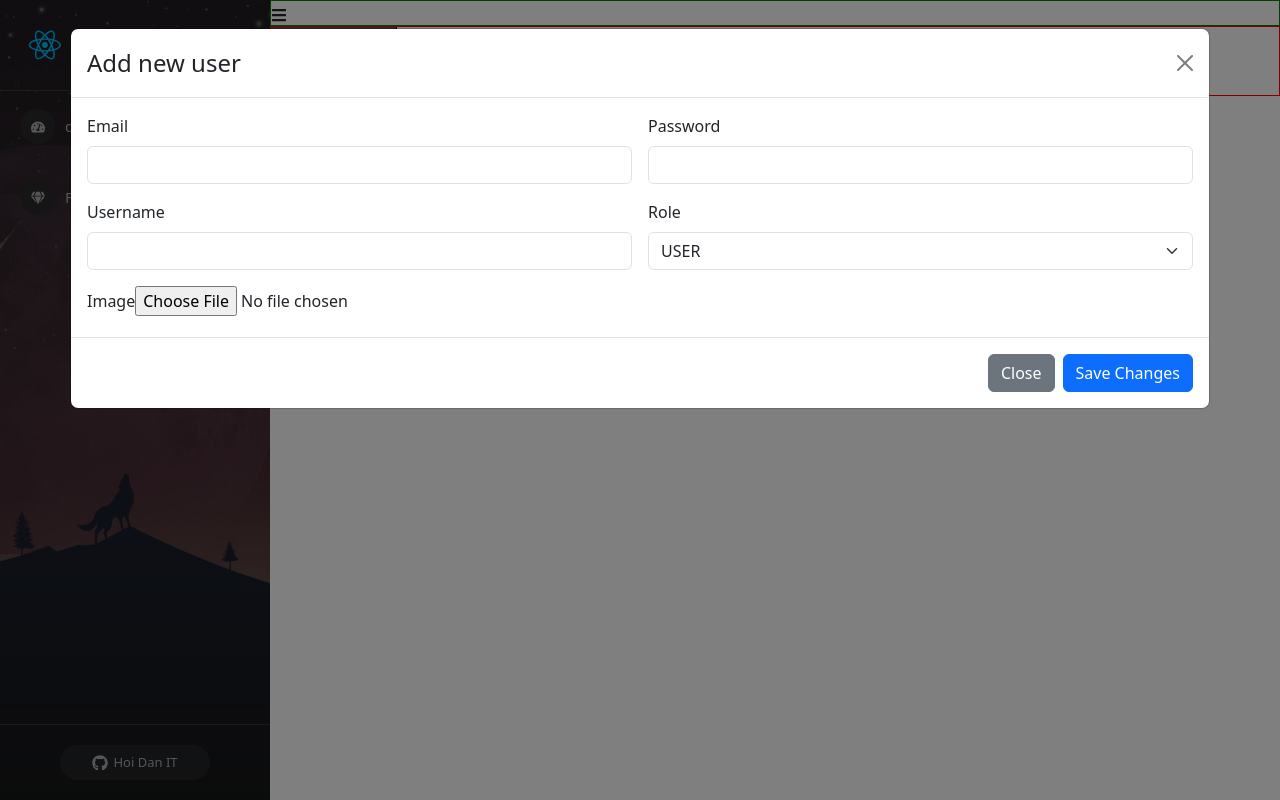
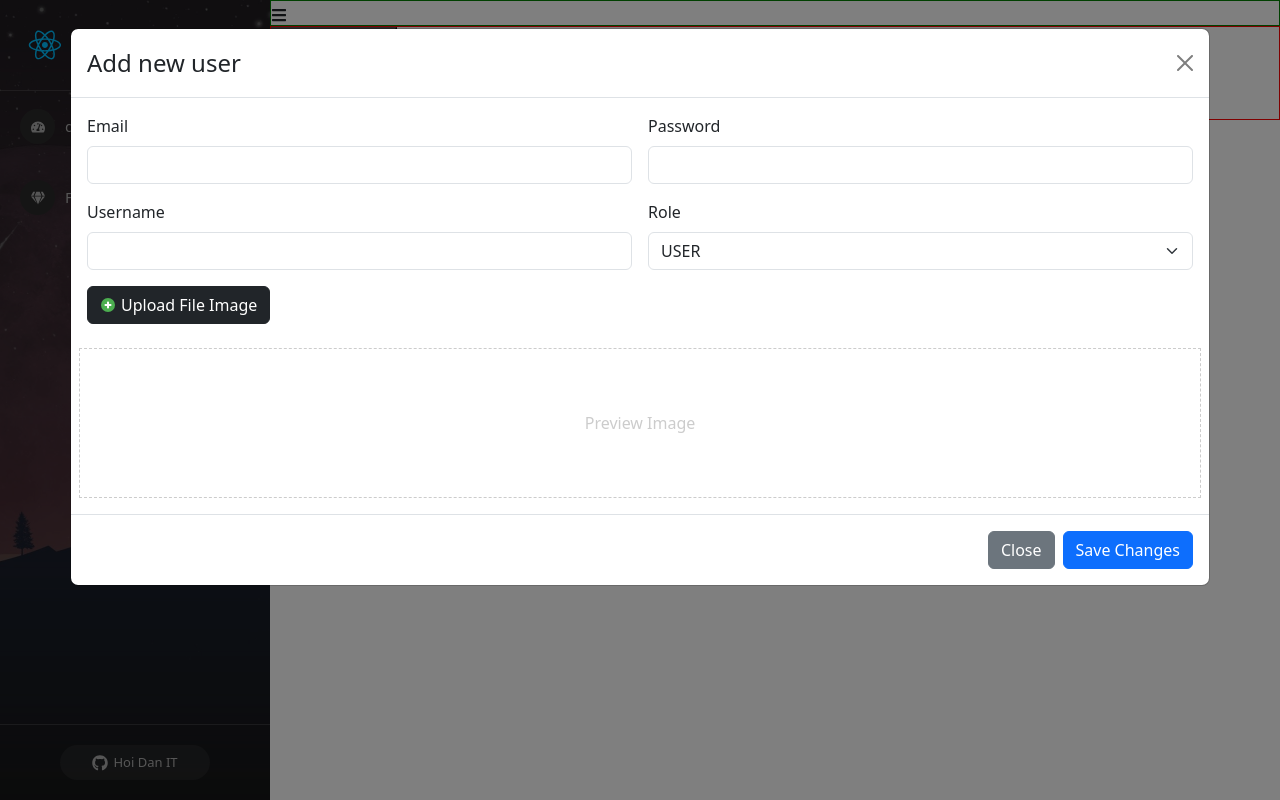
Before and after one commit to antking19/hoidanit-test-demo-react, a React (Create React App) app: page /admins/manage-user in a window 1280 px wide. Both pictures are taken after a click on the button "Launch demo modal". Built offline with nearby package versions, Linux system fonts and the light colour scheme.

Commit message:
Video 57 - State hoa modal add new user

```diff
--- a/src/components/Admin/ModalCreateUser.js
+++ /dev/null
@@ -1,70 +0,0 @@
-import React, { useState } from "react";
-import Button from "react-bootstrap/Button";
-import Modal from "react-bootstrap/Modal";
-
-const ModalCreateUser = (props) => {
-    const [show, setShow] = useState(false);
-
-    const handleClose = () => setShow(false);
-    const handleShow = () => setShow(true);
-
-    return (
-        <>
-            <Button variant="primary" onClick={handleShow}>
-                Launch demo modal
-            </Button>
-
-            <Modal show={show} onHide={handleClose} size="xl" backdrop="static">
-                <Modal.Header closeButton>
-                    <Modal.Title>Add new user</Modal.Title>
-                </Modal.Header>
-                <Modal.Body>
-                    <form className="row g-3">
-                        <div class="col-md-6">
-                            <label class="form-label">Email</label>
-                            <input
-                                type="email"
-                                class="form-control"
-                                aria-describedby="emailHelp"
-                            />
-                        </div>
-                        <div class="col-md-6">
-                            <label class="form-label">Password</label>
-                            <input type="password" class="form-control" />
-                        </div>
-                        <div class="col-md-6">
-                            <label class="form-label">Username</label>
-                            <input type="text" class="form-control" />
-                        </div>
-                        <div class="col-md-6">
-                            <label class="form-label">Role</label>
-                            <select
-                                class="form-select form-select"
-                                aria-label=".form-select example"
-                            >
-                                <option selected value="USER">
-                                    USER
-                                </option>
-                                <option value="ADMIN">ADMIN</option>
-                            </select>
-                        </div>
-                        <div class="col-md-12">
-                            <label class="form-label">Image</label>
-                            <input type="file" />
-                        </div>
-                    </form>
-                </Modal.Body>
-                <Modal.Footer>
-                    <Button variant="secondary" onClick={handleClose}>
-                        Close
-                    </Button>
-                    <Button variant="primary" onClick={handleClose}>
-                        Save Changes
-                    </Button>
-                </Modal.Footer>
-            </Modal>
-        </>
-    );
-};
-
-export default ModalCreateUser;
--- a/src/components/Admin/ManageUser.js
+++ b/src/components/Admin/content/ManageUser.js
@@ -1,4 +1,5 @@
 import ModalCreateUser from "./ModalCreateUser";
+import "./ManageUser.scss";
 
 const ManageUser = (props) => {
     return (
@@ -8,10 +9,8 @@
                 <div>
                     <button>Add new users</button>
                 </div>
-                <div>
-                    table users
-                    <ModalCreateUser />
-                </div>
+                <div>table users</div>
+                <ModalCreateUser />
             </div>
         </div>
     );
--- /dev/null
+++ b/src/components/Admin/content/ManageUser.scss
@@ -0,0 +1,25 @@
+.modal-add-user {
+    .img-preview {
+        height: 150px;
+        border: 1px dashed #ccc;
+        display: flex;
+        align-items: center;
+        justify-content: center;
+        color: #ccc;
+    }
+    img {
+        height: 100%;
+    }
+
+    .label-upload {
+        // cursor: pointer;
+        width: fit-content;
+        display: flex;
+        align-items: center;
+        justify-content: center;
+        gap: 5px;
+        // background-color: #dcdcdc;
+        // padding: 5px 10px;
+        // border-radius: 5px;
+    }
+}
--- /dev/null
+++ b/src/components/Admin/content/ModalCreateUser.js
@@ -0,0 +1,127 @@
+import React, { useState } from "react";
+import Button from "react-bootstrap/Button";
+import Modal from "react-bootstrap/Modal";
+import { FcPlus } from "react-icons/fc";
+
+const ModalCreateUser = (props) => {
+    const [show, setShow] = useState(false);
+
+    const handleClose = () => setShow(false);
+    const handleShow = () => setShow(true);
+
+    const [email, setEmail] = useState("");
+    const [password, setPassword] = useState("");
+    const [username, setUsername] = useState("");
+    const [role, setRole] = useState("USER");
+    const [image, setImage] = useState("");
+    const [previewImage, setpreviewImage] = useState("");
+
+    const handleUploadImage = (event) => {
+        if (event.target && event.target.file && event.target.file[0])
+            setpreviewImage(URL.createObjectURL(event.target.files[0]));
+        // console.log(URL.createObjectURL(event.target.files[0]));
+    };
+
+    return (
+        <>
+            <Button variant="primary" onClick={handleShow}>
+                Launch demo modal
+            </Button>
+
+            <Modal
+                show={show}
+                onHide={handleClose}
+                size="xl"
+                backdrop="static"
+                className="modal-add-user"
+            >
+                <Modal.Header closeButton>
+                    <Modal.Title>Add new user</Modal.Title>
+                </Modal.Header>
+                <Modal.Body>
+                    <form className="row g-3">
+                        <div className="col-md-6">
+                            <label className="form-label">Email</label>
+                            <input
+                                type="email"
+                                className="form-control"
+                                aria-describedby="emailHelp"
+                                value={email}
+                                onChange={(event) =>
+                                    setEmail(event.target.value)
+                                }
+                            />
+                        </div>
+                        <div className="col-md-6">
+                            <label className="form-label">Password</label>
+                            <input
+                                type="password"
+                                className="form-control"
+                                value={password}
+                                onChange={(event) =>
+                                    setPassword(event.target.value)
+                                }
+                            />
+                        </div>
+                        <div className="col-md-6">
+                            <label className="form-label">Username</label>
+                            <input
+                                type="text"
+                                className="form-control"
+                                value={username}
+                                onChange={(event) => {
+                                    setUsername(event.target.value);
+                                }}
+                            />
+                        </div>
+                        <div className="col-md-6">
+                            <label className="form-label">Role</label>
+                            <select
+                                className="form-select form-select"
+                                aria-label=".form-select example"
+                                onChange={(event) =>
+                                    setRole(event.target.value)
+                                }
+                            >
+                                <option value="USER">USER</option>
+                                <option value="ADMIN">ADMIN</option>
+                            </select>
+                        </div>
+                        <div className="col-md-12">
+                            <label
+                                className="form-label label-upload btn btn-dark"
+                                htmlFor="labelUploadFile"
+                            >
+                                <FcPlus />
+                                Upload File Image
+                            </label>
+                            <input
+                                type="file"
+                                hidden
+                                id="labelUploadFile"
+                                onChange={(event) => handleUploadImage(event)}
+                            />
+                        </div>
+                        <div className="col-md-12 img-preview">
+                            {previewImage ? (
+                                <img src={previewImage} />
+                            ) : (
+                                <span>Preview Image</span>
+                            )}
+                        </div>
+                    </form>
+                </Modal.Body>
+                <Modal.Footer>
+                    <Button variant="secondary" onClick={handleClose}>
+                        Close
+                    </Button>
+                    <Button variant="primary" onClick={handleClose}>
+                        Save Changes
+                    </Button>
+                </Modal.Footer>
+            </Modal>
+        </>
+    );
+};
+
+export default ModalCreateUser;
--- a/src/index.js
+++ b/src/index.js
@@ -9,8 +9,8 @@
 import User from "./components/User/User";
 import Admin from "./components/Admin/Admin";
 import HomePage from "./components/Home/HomePage";
-import Dashboard from "./components/Admin/Dashboard";
-import ManageUser from "./components/Admin/ManageUser";
+import Dashboard from "./components/Admin/content/Dashboard";
+import ManageUser from "./components/Admin/content/ManageUser";
 
 const root = ReactDOM.createRoot(document.getElementById("root"));
 root.render(
```
Also changed, not shown: src/components/Admin/content/Dashboard.js (renamed from src/components/Admin/Dashboard.js).
